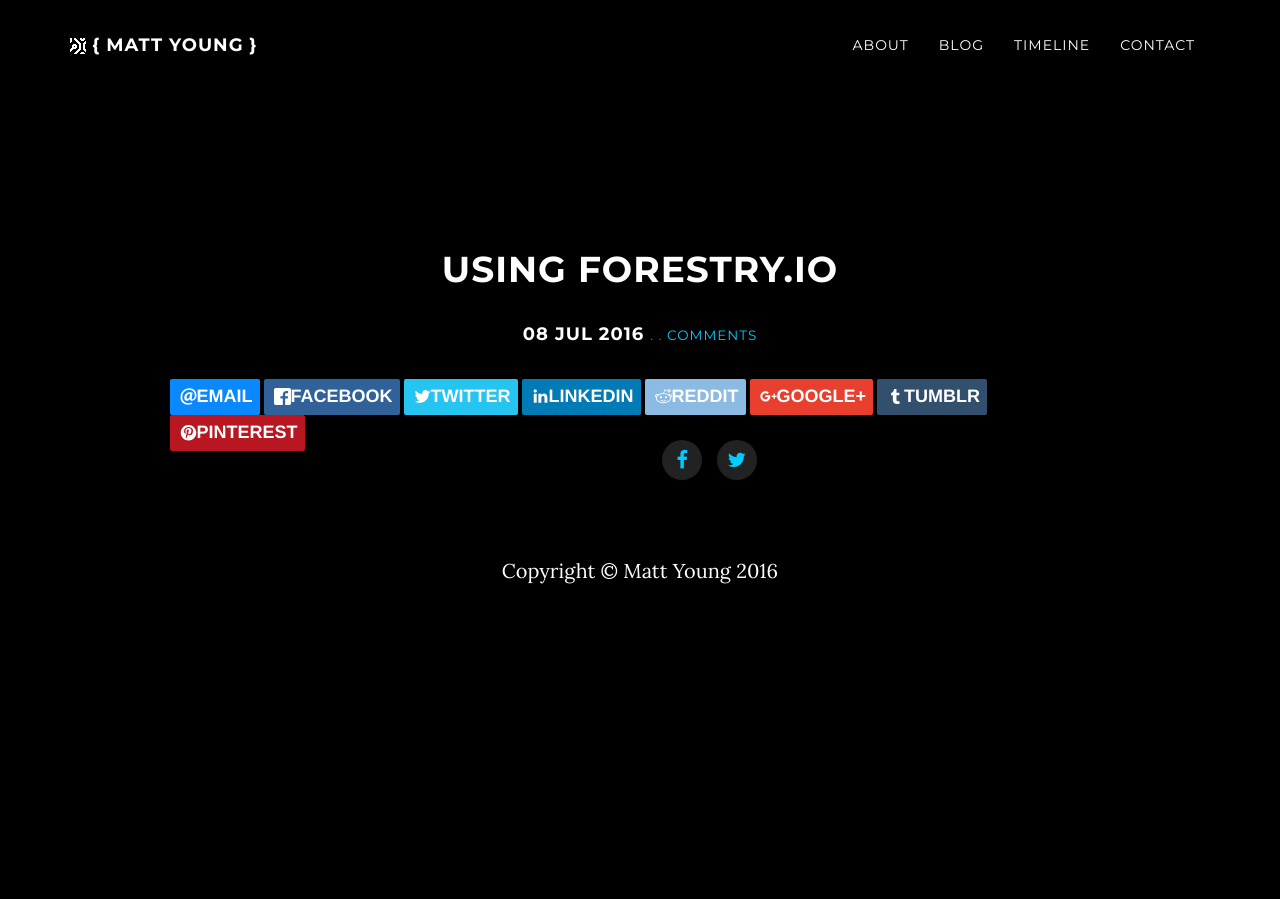
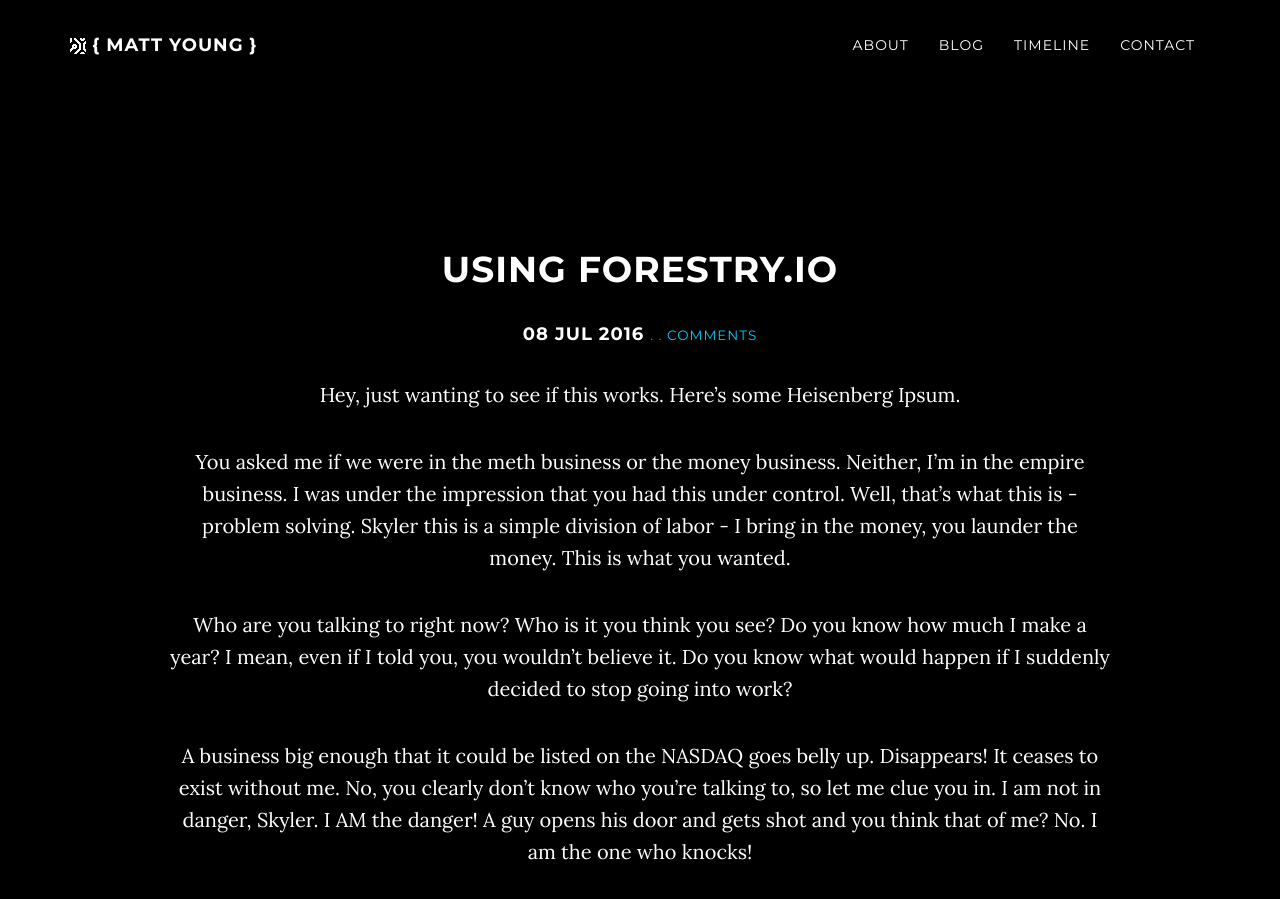
Before and after one commit to directdetour/dd-blog, a Jekyll site: the page built from _posts/2016-07-08-using-forestry-io.md, in a window 1280 px wide and 900 px high. Built offline with Jekyll 4.4.1, drawn with Linux system fonts in a browser that asks for light colours; nearby versions of some CDN libraries; some of the changed text lies outside the part shown.

Commit message:
Update from Forestry.io - _posts/2016-07-08-using-forestry-io.md

```diff
--- a/_posts/2016-07-08-using-forestry-io.md
+++ b/_posts/2016-07-08-using-forestry-io.md
@@ -1,6 +1,14 @@
 ---
 title: Using forestry.io
-date: '2016-07-08 19:08:43'
+date: '2016-07-08 19:08:00'
 layout: post
-draft: true
 ---
+Hey, just wanting to see if this works. Here's some Heisenberg Ipsum.
+
+You asked me if we were in the meth business or the money business. Neither, I’m in the empire business. I was under the impression that you had this under control. Well, that's what this is - problem solving. Skyler this is a simple division of labor - I bring in the money, you launder the money. This is what you wanted.
+
+Who are you talking to right now? Who is it you think you see? Do you know how much I make a year? I mean, even if I told you, you wouldn't believe it. Do you know what would happen if I suddenly decided to stop going into work?
+
+A business big enough that it could be listed on the NASDAQ goes belly up. Disappears! It ceases to exist without me. No, you clearly don't know who you're talking to, so let me clue you in. I am not in danger, Skyler. I AM the danger! A guy opens his door and gets shot and you think that of me? No. I am the one who knocks!
+
+Did he speak to you? Would you just answer? What things? What people? A month ago, Gus was trying to kill both of us. And now, he pulls you out of the lab and employs you as... what... a, an assistant gunman? A tough guy? Does that make any sense to you? He says he sees something in you. What kind of game is he playing. Does he think you're that naïve? He can't truly think that you'd forget... let alone Gale, let alone Victor... and all the horror that goes along with all of that.
```
